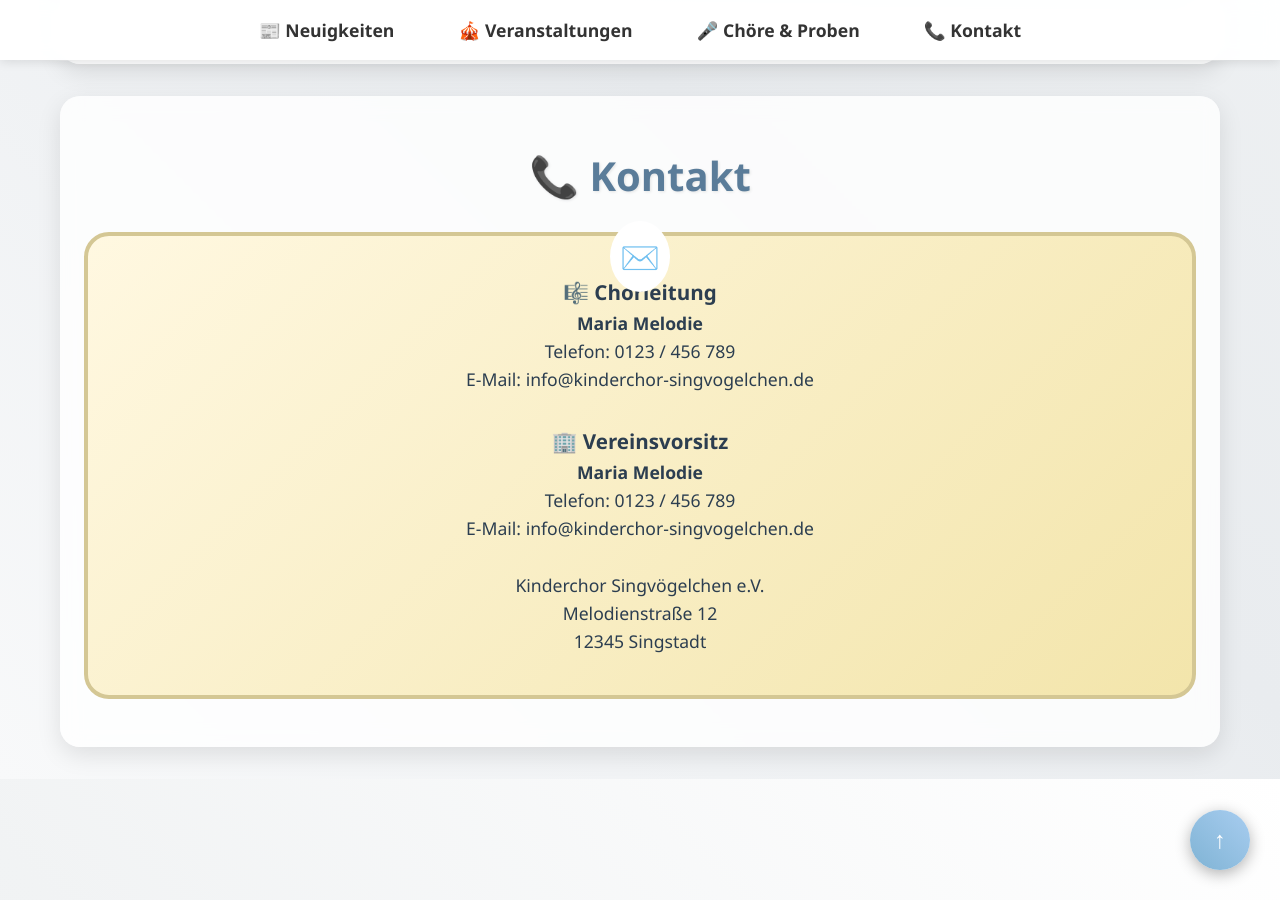
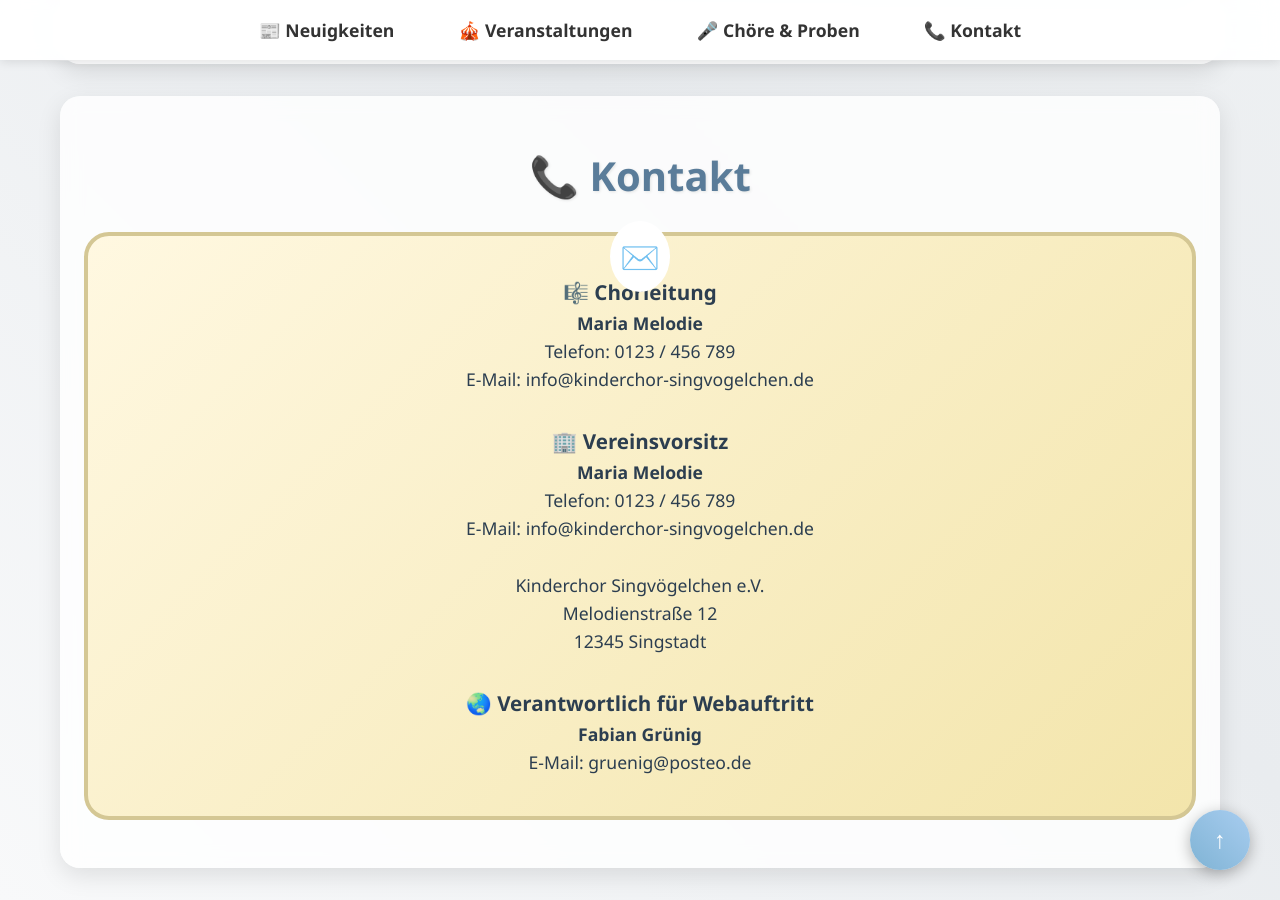
Before and after one commit to fgrng/kinderchor, a Jekyll site: the page built from index.html, in a window 1280 px wide and 900 px high, scrolled down 1984 px. Built offline with Jekyll 4.4.1, drawn with Linux system fonts in a browser that asks for light colours.

Commit message:
Impressum in index angepasst.

```diff
--- a/index.html
+++ b/index.html
@@ -111,6 +111,12 @@ title: "Kinderchor Singvögelchen"
                     Melodienstraße 12<br>
                     12345 Singstadt
                 </p>
+
+                <h3>🌏 Verantwortlich für Webauftritt</h3>
+                <p>
+                    <strong>Fabian Grünig</strong><br>
+                    E-Mail: gruenig@posteo.de<br>
+                </p>
             </div>
         </div>
     </section>
```
